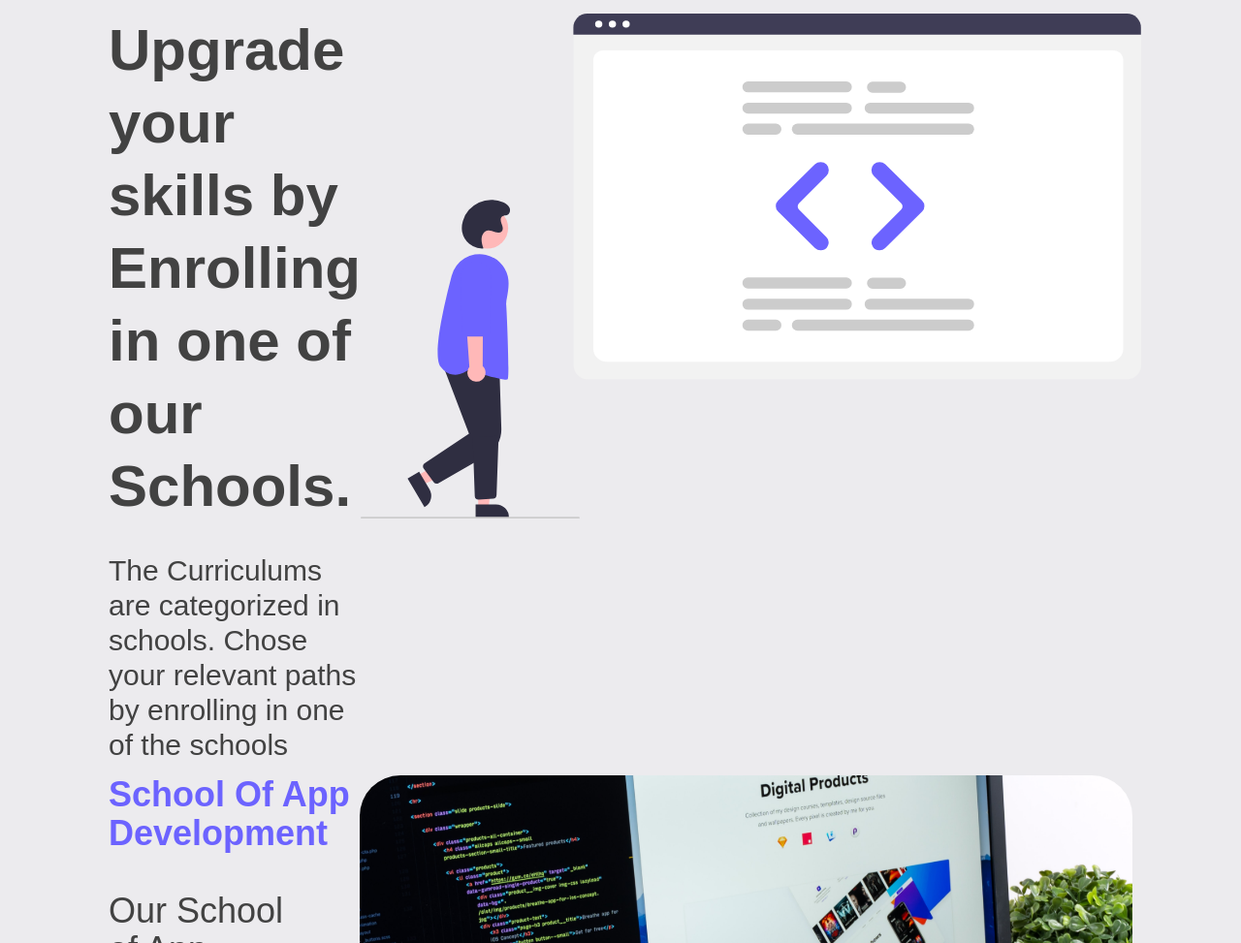
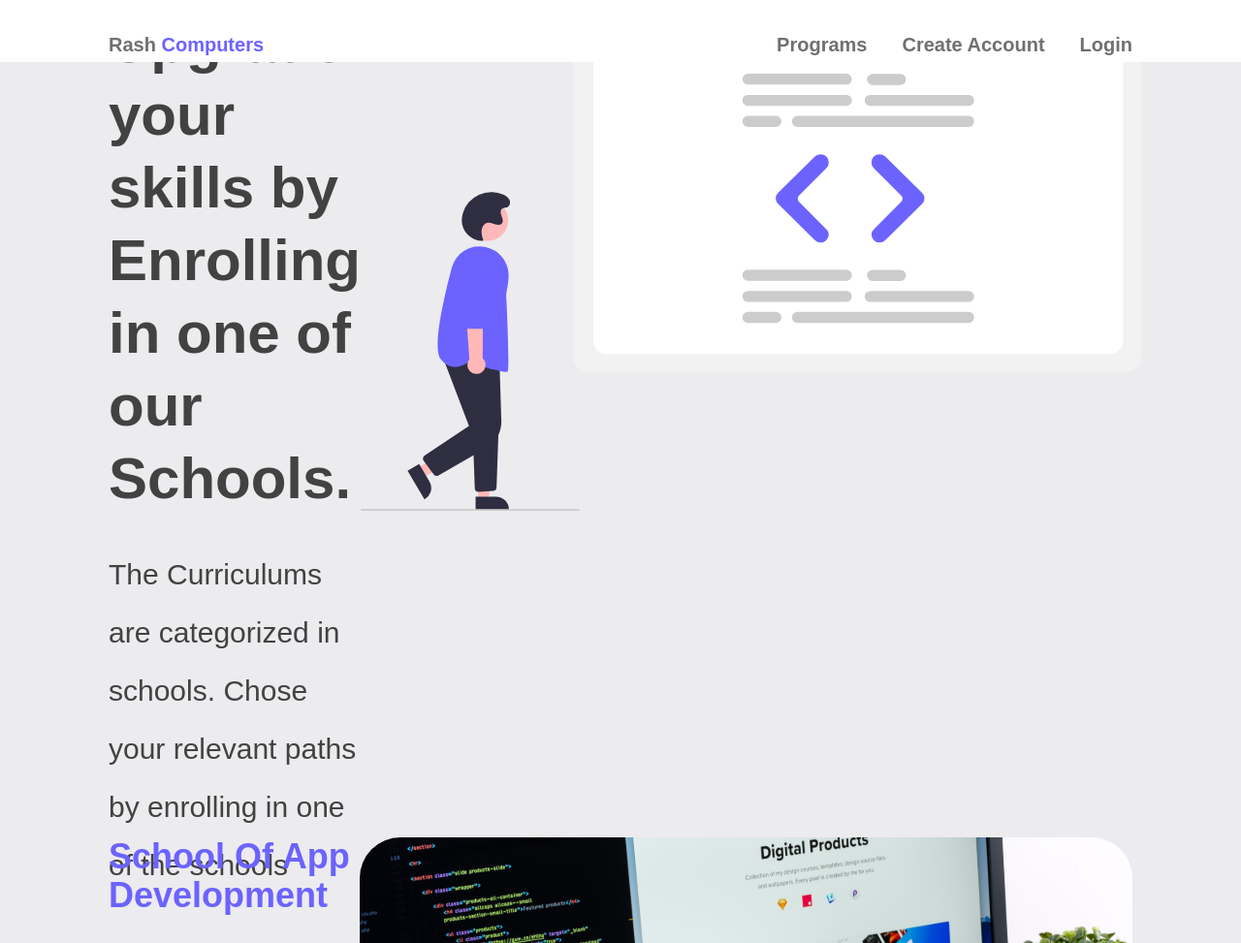
Before and after one commit to Rash-Computers/web, a Next.js app: page /programs in a window 1280 px wide. Shown: the top 973 px of the page at 97% size. Built offline with nearby package versions, Linux system fonts and the light colour scheme.

Commit message:
fix(programs): fix line height and layout

```diff
--- a/components/programs/Hero/index.tsx
+++ b/components/programs/Hero/index.tsx
@@ -9,7 +9,7 @@ export default function ProgramsHero(): ReactElement {
 						Upgrade your skills by Enrolling in one of our Schools.
 					</h1>
 
-					<h2 className="text-3xl">
+					<h2 className="text-3xl leading-loose">
 						The Curriculums are categorized in schools. Chose your relevant
 						paths by enrolling in one of the schools
 					</h2>
--- a/components/programs/SchoolCard/index.tsx
+++ b/components/programs/SchoolCard/index.tsx
@@ -17,7 +17,7 @@ export default function SchoolCard({
 				<header className="text-primary text-4xl font-bold mb-10">
 					{name}
 				</header>
-				<p className="text-4xl w-5/6">{description}</p>
+				<p className="leading-60pt text-4xl w-5/6">{description}</p>
 			</article>
 			<img src={`/assets/programs/${imageUrl}.svg`} alt={name} />
 		</div>
--- a/pages/programs.tsx
+++ b/pages/programs.tsx
@@ -1,5 +1,6 @@
 import React, { ReactElement } from 'react';
 
+import Layout from '../components/global/Layout';
 import Partners from '../components/global/Partners';
 import ProgramsHero from '../components/programs/Hero';
 import SchoolCard from '../components/programs/SchoolCard';
@@ -33,12 +34,12 @@ export default function Programs(): ReactElement {
 	];
 
 	return (
-		<div className="h-screen mx-28">
+		<Layout>
 			<ProgramsHero />
 			{schools.map((school, index) => (
 				<SchoolCard {...school} key={index} />
 			))}
 			<Partners />
-		</div>
+		</Layout>
 	);
 }
--- a/tailwind.config.js
+++ b/tailwind.config.js
@@ -12,6 +12,9 @@ module.exports = {
 			spacing: {
 				'90vh': '90vh',
 			},
+			lineHeight: {
+				'60pt': '60pt',
+			},
 		},
 	},
 	variants: {
```
